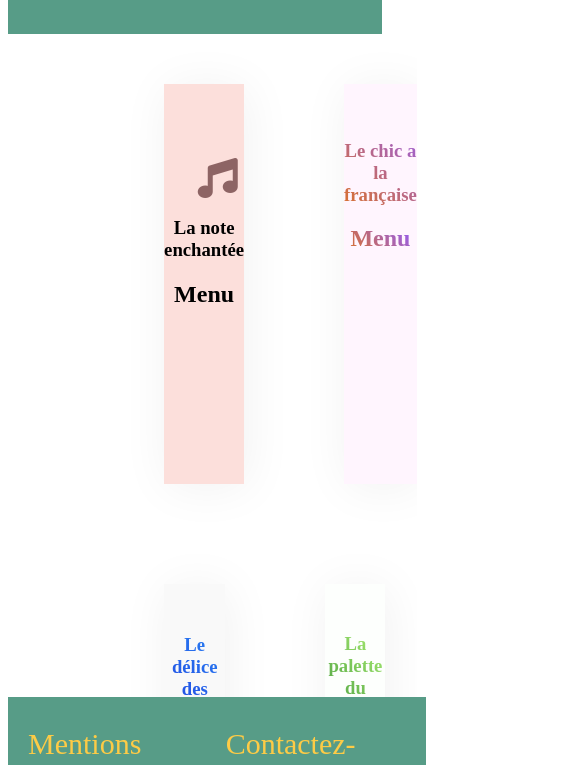
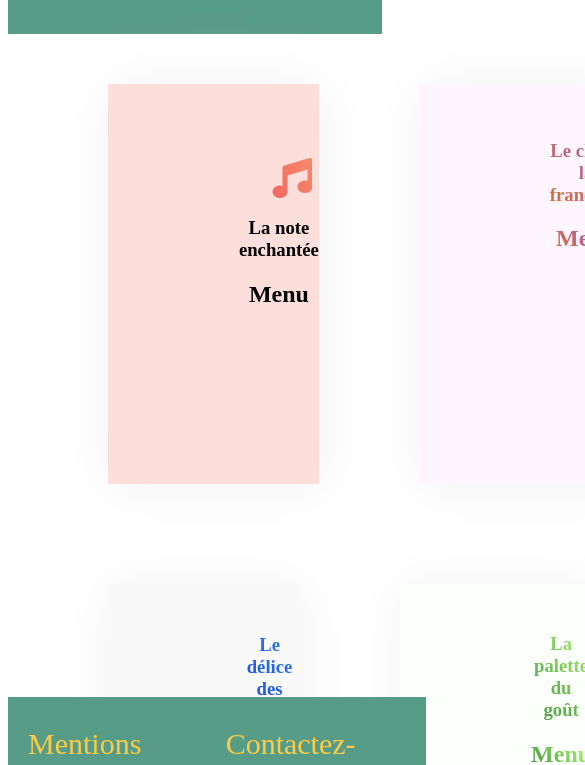
Before and after one commit to BaptisteChacha/OpenclassroomsRestaurant, a website: page index.html in a window 390 px wide. Shown: the part 67-832 px from the top of the page, 585 px wide, since content can reach past the window. Drawn offline with Linux system fonts and the light colour scheme.

Commit message:
ajout des pages menus

```diff
--- a/scss/main.scss
+++ b/scss/main.scss
@@ -147,7 +147,7 @@ section {
     background-color: darken(#f9f9f9, 5);
   }
   a {
-    background: -webkit-linear-gradient(45deg, #2140df, #2B91F8);
+    background: -webkit-linear-gradient(180deg, #2140df, #2B91F8);
     -webkit-background-clip: text;
     -webkit-text-fill-color: transparent;
   }
@@ -207,3 +207,16 @@ section {
 body{
     padding-bottom: 100px;
 }
+.fas{
+    background: -webkit-linear-gradient(30deg, #F05561, #F6916A);
+    -webkit-background-clip: text;
+    -webkit-text-fill-color: transparent;
+}
+@media screen and (max-width:426px){
+  article{
+    padding-left: 0%;
+  }
+  section{
+    padding-left: 35%;
+  }
+}
```
Also changed, not shown: Le_delice_des_papilles.html (+3 -0 lines), index.html (+5 -4 lines), la_palette_du_gout.html (+3 -0 lines), le_chic_a_la_francaise.html (+3 -0 lines), css/style.css, 1 other file.
